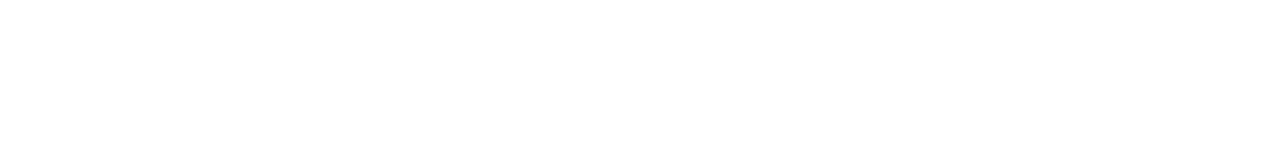
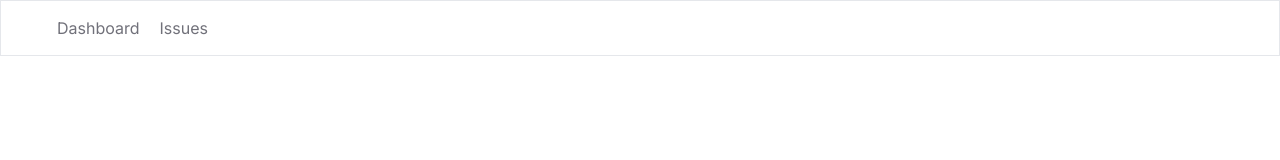
Before and after one commit to Shenith/issue-tracker-next-js, a Next.js app: page / in a window 1280 px wide. Shown: the top 160 px of the page. Built offline with nearby package versions, Linux system fonts and the light colour scheme.

Commit message:
build the navBar

```diff
--- /dev/null
+++ b/app/NavBar.tsx
@@ -0,0 +1,30 @@
+import Link from "next/link";
+import React from "react";
+import { AiFillBug } from "react-icons/ai";
+
+const NavBar = () => {
+  const links = [
+    { label: "Dashboard", href: "/" },
+    { label: "Issues", href: "/issues" },
+  ];
+  return (
+    <nav className=" flex space-x-5 border h-14 mb-5 items-center px-5">
+      <Link href={"/"}>
+        <AiFillBug />
+      </Link>
+      <ul className=" flex gap-5">
+        {links.map((li) => (
+          <Link
+            key={li.href}
+            className=" text-zinc-500 hover:text-zinc-900 transition-colors"
+            href={li.href}
+          >
+            {li.label}
+          </Link>
+        ))}
+      </ul>
+    </nav>
+  );
+};
+
+export default NavBar;
--- a/app/layout.tsx
+++ b/app/layout.tsx
@@ -1,22 +1,26 @@
-import './globals.css'
-import type { Metadata } from 'next'
-import { Inter } from 'next/font/google'
+import "./globals.css";
+import type { Metadata } from "next";
+import { Inter } from "next/font/google";
+import NavBar from "./NavBar";
 
-const inter = Inter({ subsets: ['latin'] })
+const inter = Inter({ subsets: ["latin"] });
 
 export const metadata: Metadata = {
-  title: 'Create Next App',
-  description: 'Generated by create next app',
-}
+  title: "Create Next App",
+  description: "Generated by create next app",
+};
 
 export default function RootLayout({
   children,
-}: {
-  children: React.ReactNode
-}) {
+}: Readonly<{
+  children: React.ReactNode;
+}>) {
   return (
     <html lang="en">
-      <body className={inter.className}>{children}</body>
+      <body className={inter.className}>
+        <NavBar />
+        <main>{children}</main>
+      </body>
     </html>
-  )
+  );
 }
--- a/package.json
+++ b/package.json
@@ -19,6 +19,7 @@
     "postcss": "8.4.38",
     "react": "18.2.0",
     "react-dom": "18.2.0",
+    "react-icons": "^5.1.0",
     "tailwindcss": "3.4.3",
     "typescript": "5.4.5"
   }
```
Also changed, not shown: 1 other file (tests, documents, lock files or other folders).
